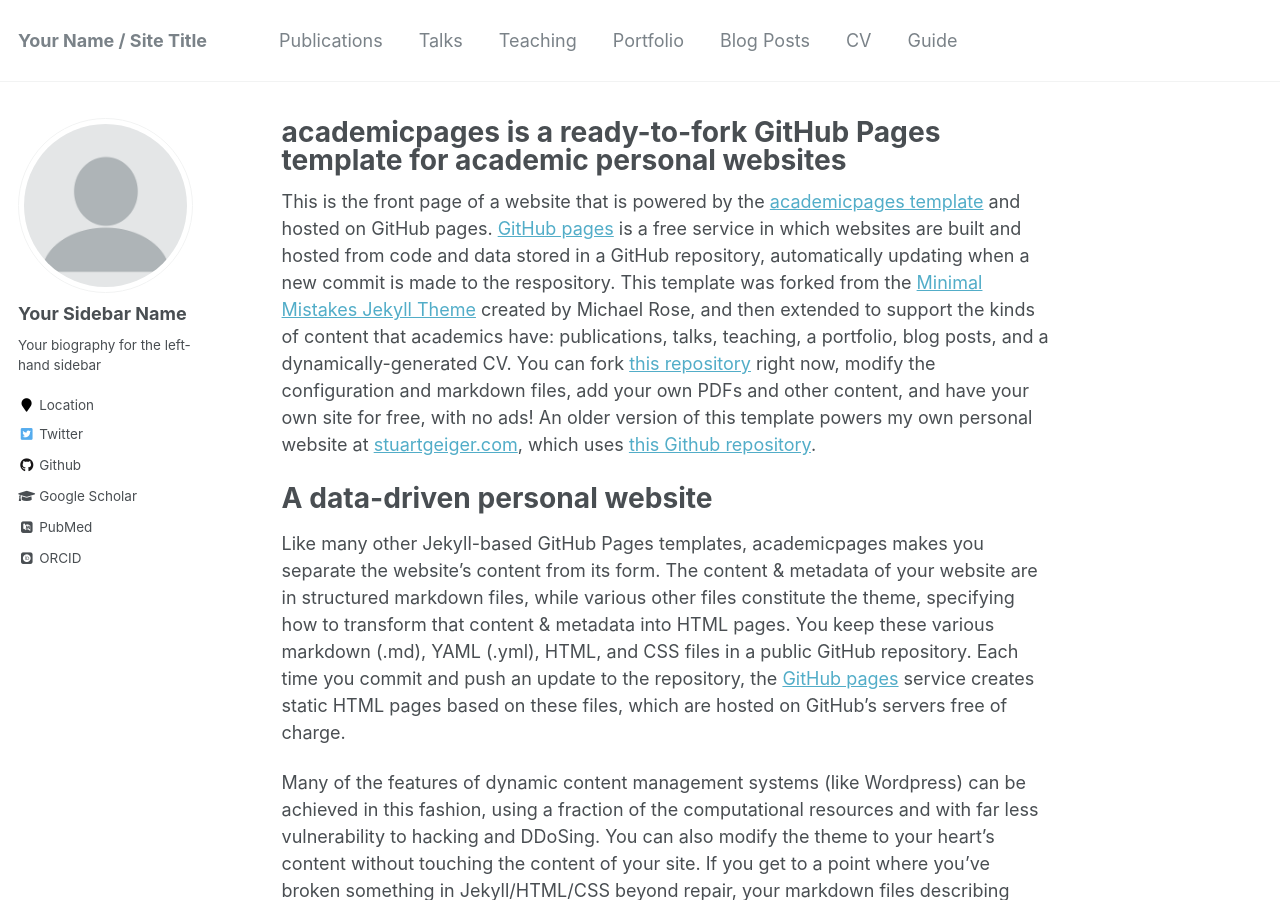
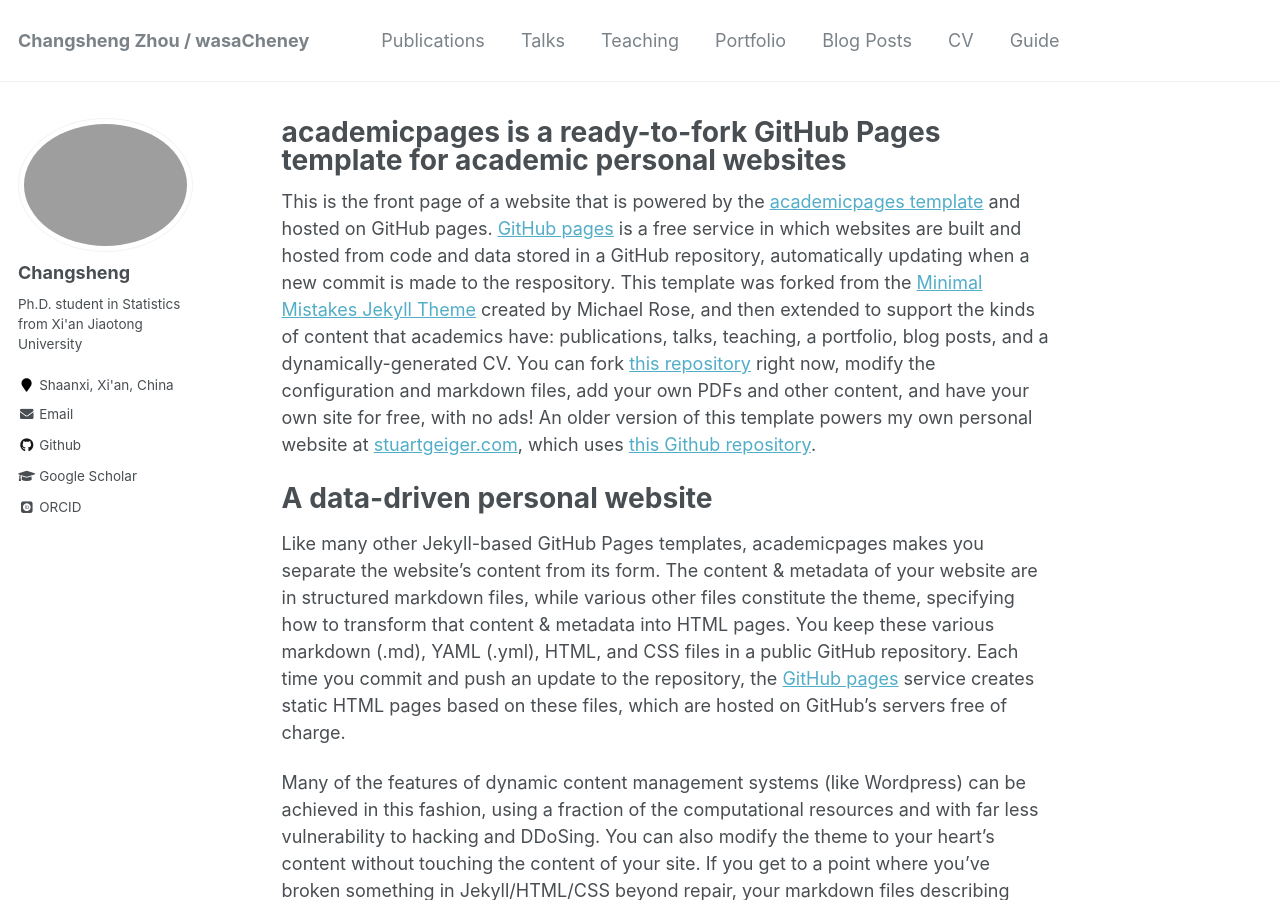
Before and after one commit to wasaCheney/wasaCheney.github.io, a Jekyll site: the page built from _pages/about.md, in a window 1280 px wide and 900 px high. Built offline with Jekyll 4.4.1, drawn with Linux system fonts in a browser that asks for light colours; some web fonts are replaced; some of the changed text lies outside the part shown.

Commit message:
modified _config.yml for basic information

```diff
--- a/_config.yml
+++ b/_config.yml
@@ -7,13 +7,13 @@
 
 # Site Settings
 locale                   : "en-US"
-title                    : "Your Name / Site Title"
+title                    : "Changsheng Zhou / wasaCheney"
 title_separator          : "-"
-name                     : &name "Your Name"
-description              : &description "personal description"
-url                      : https://academicpages.github.io # the base hostname & protocol for your site e.g. "https://mmistakes.github.io"
+name                     : &name "Changsheng Zhou"
+description              : &description "Researcher for Intelligence"
+url                      : https://wasaCheney.github.io # the base hostname & protocol for your site e.g. "https://mmistakes.github.io"
 baseurl                  : "" # the subpath of your site, e.g. "/blog"
-repository               : "academicpages/academicpages.github.io"
+repository               : "wasaCheney/wasaCheney.github.io"
 teaser                   :  # filename of teaser fallback teaser image placed in /images/, .e.g. "500x300.png"
 breadcrumbs              : false # true, false (default)
 words_per_minute         : 160
@@ -80,14 +80,14 @@ analytics:
 
 # Site Author
 author:
-  name             : "Your Sidebar Name"
-  avatar           : "profile.png"
-  bio              : "Your biography for the left-hand sidebar"
-  location         : "Location"
+  name             : "Changsheng"
+  avatar           : "profile-sunny-xi-an.png"
+  bio              : "Ph.D. student in Statistics from Xi'an Jiaotong University"
+  location         : "Shaanxi, Xi'an, China"
   employer         :
-  pubmed           : "https://www.ncbi.nlm.nih.gov/pubmed/?term=john+snow"
-  googlescholar    : "http://yourfullgooglescholarurl.com"
-  email            :
+  pubmed           : #"https://www.ncbi.nlm.nih.gov/pubmed/?term=john+snow"
+  googlescholar    : "https://scholar.google.com/citations?user=Uz7s7hsAAAAJ&hl=en"
+  email            : "zhoucslyx@gmail.com"
   researchgate     :  # example: "https://www.researchgate.net/profile/yourprofile"
   uri              :
   bitbucket        :
@@ -96,20 +96,20 @@ author:
   flickr           :
   facebook         :
   foursquare       :
-  github           : "academicpages"
+  github           : "wasaCheney"
   google_plus      :
   keybase          :
   instagram        :
   impactstory      : #"https://profiles.impactstory.org/u/xxxx-xxxx-xxxx-xxxx"
   lastfm           :
   linkedin         :
-  orcid            : "http://orcid.org/yourorcidurl"
+  orcid            : "https://orcid.org/0000-0003-1510-3881"
   pinterest        :
   soundcloud       :
   stackoverflow    : # http://stackoverflow.com/users/123456/username
   steam            :
   tumblr           :
-  twitter          : "replacethistwitterhandle"
+  twitter          : #"replacethistwitterhandle"
   vine             :
   weibo            :
   xing             :
@@ -255,7 +255,7 @@ sass:
 permalink: /:categories/:title/
 # paginate: 5 # amount of posts to show
 # paginate_path: /page:num/
-timezone: America/Los_Angeles # http://en.wikipedia.org/wiki/List_of_tz_database_time_zones
+timezone: Asia/Shanghai #America/Los_Angeles # http://en.wikipedia.org/wiki/List_of_tz_database_time_zones
 
 
 # Plugins
```
Also changed, not shown: 1 other file.
